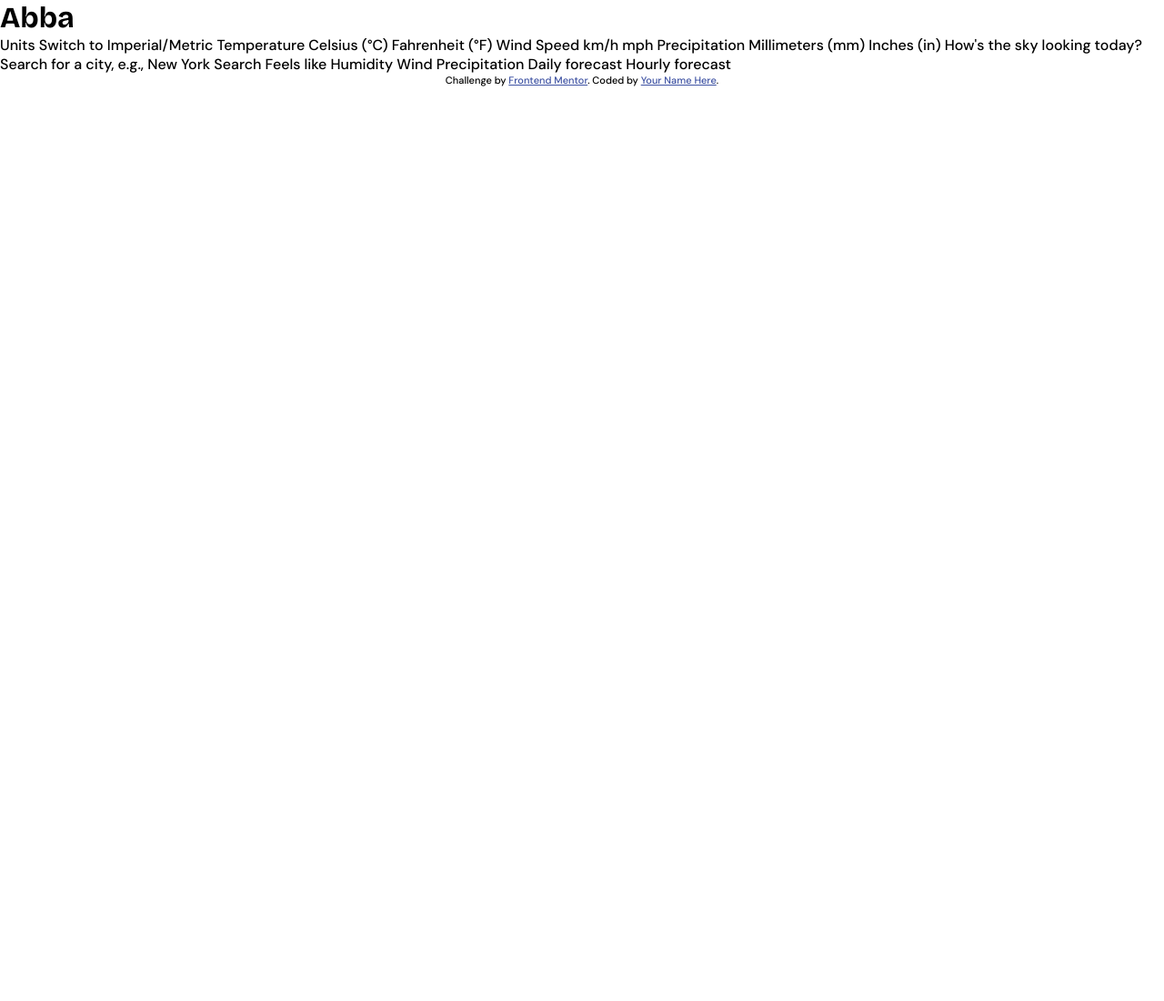
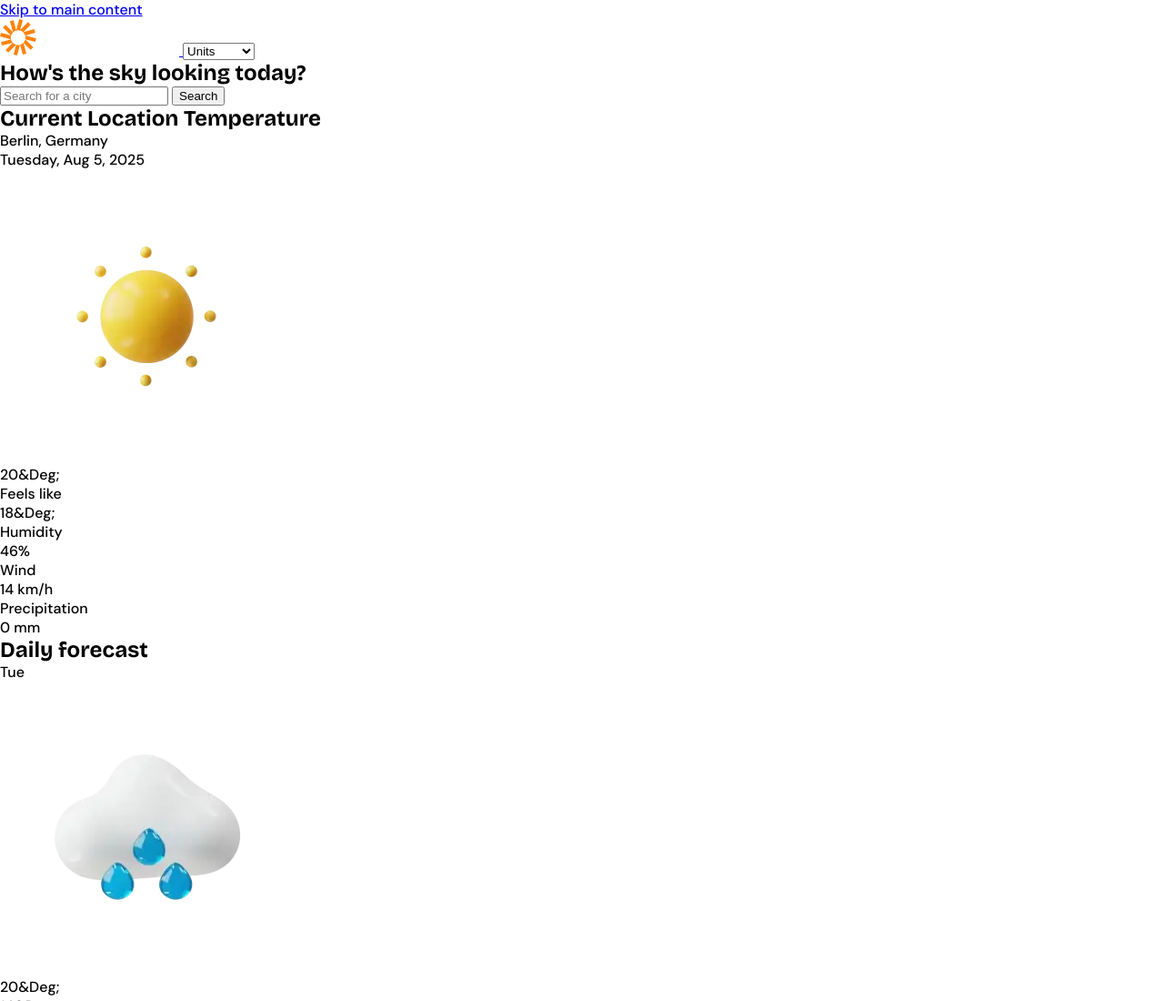
Before and after one commit to DawidKumor/weather-app-main, a plain HTML site: page index.html in a window 1280 px wide. Shown: the top 1100 px of the page at 91% size. Before the commit the page ends 800 px from the top, so only its background shows below. Drawn offline with Linux system fonts and the light colour scheme.

Commit message:
feat(html) add forecast daily and hourly section

```diff
--- a/index.html
+++ b/index.html
@@ -27,19 +27,135 @@
     </style>
   </head>
   <body>
-    <h1>Abba</h1>
+  <a href="#main" class="visually-hidden">Skip to main content</a>
+    <header>
+      <a href="/">
+        <img src="/assets/images/logo.svg" alt="Weather now home" width="197" height="40">
+      </a>
+      <select name="units" id="units">
+        <option value="">Units</option>
+        <option value="Celcius">Caelcius</option>
+        <option value="Farenhait">Farenhait</option>
+      </select>
+    </header>
+   <main id="main">
+     <section class="hero">
+       <h1 class="hero__title">How's the sky
+         looking today?
+       </h1>
+       <div class="hero__search">
+         <input type="text" name="search" id="search" class="hero__textbox" placeholder="Search for a city" />
+         <button class="hero__button" type="submit">Search</button>
+       </div>
+     </section>
+     <section class="current">
+       <h2 class="visually-hidden">Current Location Temperature</h2>
+       <div class="current__weather">
+         <div class="current__location">
+           <div class="current__city">Berlin, Germany</div>
+           <div class="current__date">Tuesday, Aug 5, 2025</div>
+
+         </div>
+        <div class="current__icon"><img src="/assets/images/icon-sunny.webp" alt="" width="320" height="320" </div>
+         <div class="current__temp"><span>20</span>&Deg;</div>
+
+       </div>
+       <div class="current__conditions">
+      <div class="current__condition">
+        <p class="current__condition-title">Feels like</p>
+        <p id="feelsLike"class="current__condition-value">18&Deg;</p>
+      </div>
+         <div class="current__condition">
+           <p class="current__condition-title">Humidity</p>
+           <p id="humidity" class="current__condition-value">46%</p>
+         </div>
+         <div class="current__condition">
+           <p class="current__condition-title">Wind</p>
+           <p id="wind" class="current__condition-value">14 km/h</p>
+         </div>
+         <div class="current__condition">
+           <p class="current__condition-title">Precipitation</p>
+           <p id="precipitation" class="current__condition-value">0 mm</p>
+         </div>
+       </div>
+
+     </section>
+     <section class="daily">
+       <h2 class="section__title daily__title">Daily forecast</h2>
+       <div class="daily__forecast">
+         <div class="daily__day">
+           <p class="daily__day-title">Tue</p>
+           <img src="/assets/images/icon-rain.webp" alt="" width="320" height="320">
+           <div class="daily__day-temps">
+             <p class="daily__day-high">20&Deg;</p>
+             <p class="daily__day-low">14&Deg;</p>
+           </div>
+         </div>
+         <div class="daily__day">
+           <p class="daily__day-title">Wed</p>
+           <img src="/assets/images/icon-rain.webp" alt="" width="320" height="320">
+           <div class="daily__day-temps">
+             <p class="daily__day-high">20&Deg;</p>
+             <p class="daily__day-low">14&Deg;</p>
+           </div>
+         </div>
+         <div class="daily__day">
+           <p class="daily__day-title">Thu</p>
+           <img src="/assets/images/icon-rain.webp" alt="" width="320" height="320">
+           <div class="daily__day-temps">
+             <p class="daily__day-high">20&Deg;</p>
+             <p class="daily__day-low">14&Deg;</p>
+           </div>
+         </div>
+         <div class="daily__day">
+           <p class="daily__day-title">Fri</p>
+           <img src="/assets/images/icon-rain.webp" alt="" width="320" height="320">
+           <div class="daily__day-temps">
+             <p class="daily__day-high">20&Deg;</p>
+             <p class="daily__day-low">14&Deg;</p>
+           </div>
+         </div>
+         <div class="daily__day">
+           <p class="daily__day-title">Sat</p>
+           <img src="/assets/images/icon-rain.webp" alt="" width="320" height="320">
+           <div class="daily__day-temps">
+             <p class="daily__day-high">20&Deg;</p>
+             <p class="daily__day-low">14&Deg;</p>
+           </div>
+         </div>
+         <div class="daily__day">
+           <p class="daily__day-title">Sun</p>
+           <img src="/assets/images/icon-rain.webp" alt="" width="320" height="320">
+           <div class="daily__day-temps">
+             <p class="daily__day-high">20&Deg;</p>
+             <p class="daily__day-low">14&Deg;</p>
+           </div>
+         </div>
+         <div class="daily__day">
+           <p class="daily__day-title">Tue</p>
+           <img src="/assets/images/icon-rain.webp" alt="" width="320" height="320">
+           <div class="daily__day-temps">
+             <p class="daily__day-high">20&Deg;</p>
+             <p class="daily__day-low">14&Deg;</p>
+           </div>
+         </div>
+       </div>
+     </section>
+     <section class="hourly">
+
+     </section>
+   </main>
     Units Switch to Imperial/Metric Temperature Celsius (°C) Fahrenheit (°F)
-    Wind Speed km/h mph Precipitation Millimeters (mm) Inches (in) How's the sky
-    looking today? Search for a city, e.g., New York Search Feels like
+    Wind Speed km/h mph Precipitation Millimeters (mm) Inches (in)  Search for a city, e.g., New York Search
     <!-- Insert temperature here -->
 
-    Humidity
+
     <!-- Insert humidity here -->
 
-    Wind
+
     <!-- Insert wind here -->
 
-    Precipitation
+
     <!-- Insert precipitation here -->
 
     Daily forecast
```
